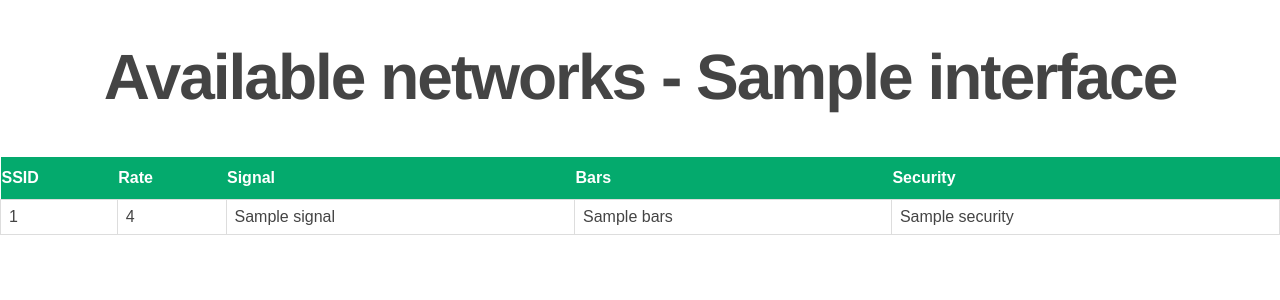
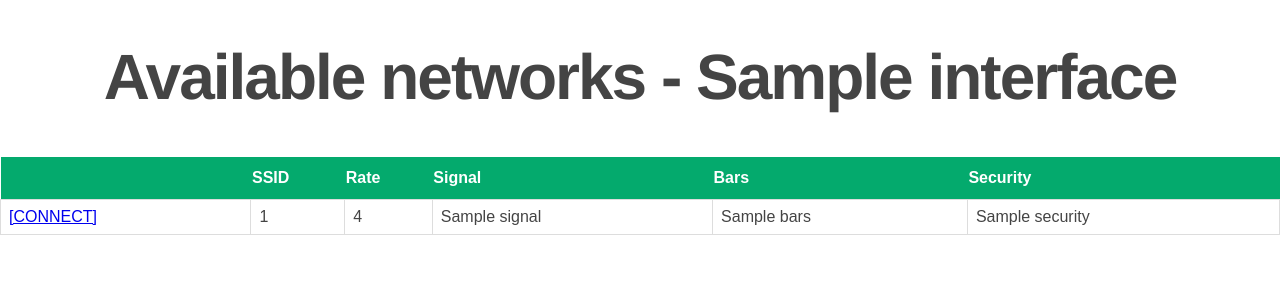
Before and after one commit to oscar-bergstrom/networkmanager-flask, a Flask app: template templates/list.html in a window 1280 px wide. Shown: the part 35-335 px from the top of the page. Run offline with Flask 3, Linux system fonts and the light colour scheme; the template is opened without the code that fills it: most values are stand-ins (such as "Sample title", 1, 10 or a date in 2020).

Commit message:
Added add connection link from wifi search results page

```diff
--- a/templates/list.html
+++ b/templates/list.html
@@ -6,6 +6,7 @@
 <table id="table" class="table table-striped">
     <thead>
         <tr>
+            <th></th>
             <th>SSID</th>
             <th>Rate</th>
             <th>Signal</th>
@@ -16,6 +17,11 @@
     <tbody>
         {% for network in networks %}
         <tr>
+            <td>
+                <a href="{{ url_for('add_wifi_connection', interface=interface, ssid=network.ssid )}}">
+                    [CONNECT]
+                </a>
+            </td>
             <td>{{ network.ssid }}</td>
             <td>{{ network.rate }}</td>
             <td>{{ network.signal }}</td>
```
